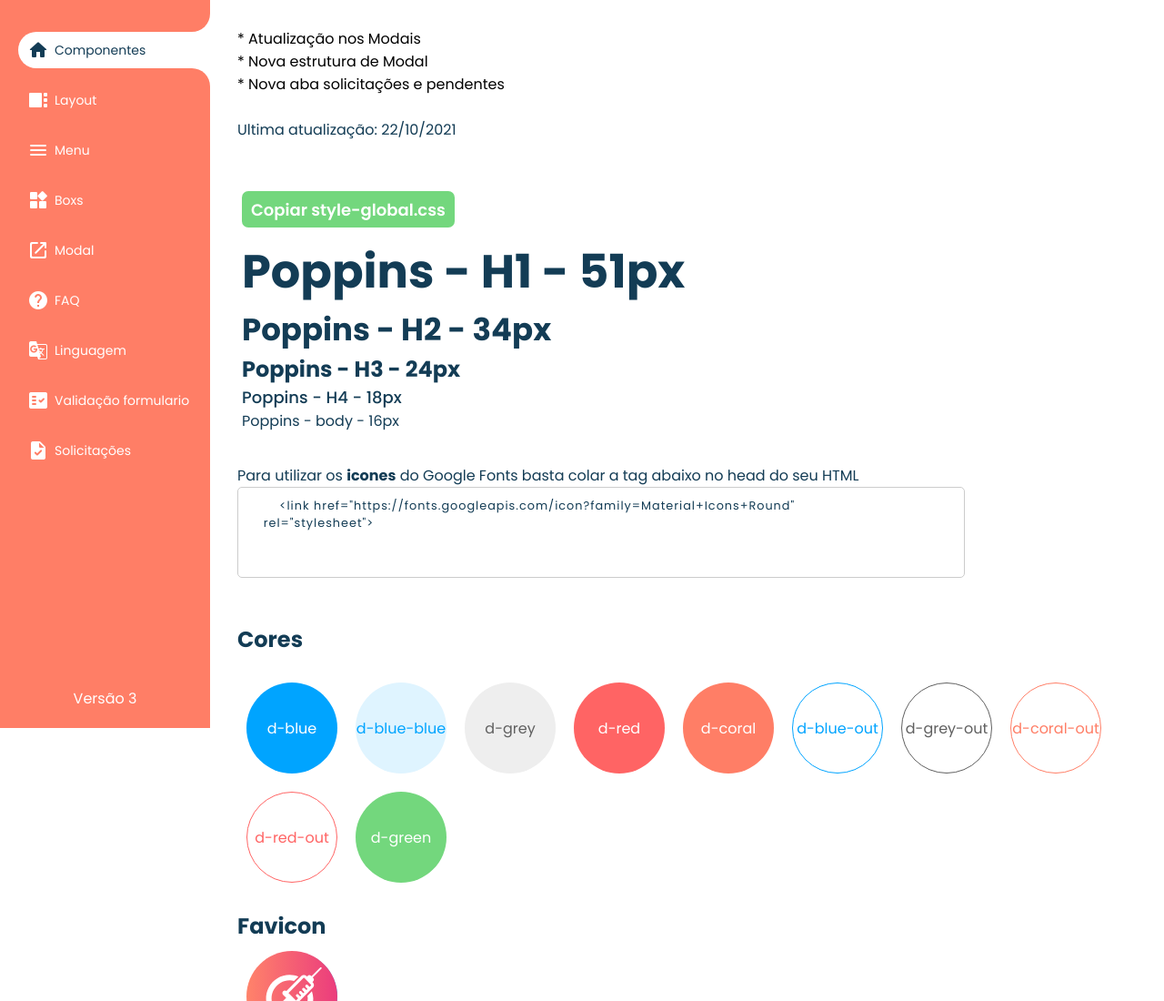
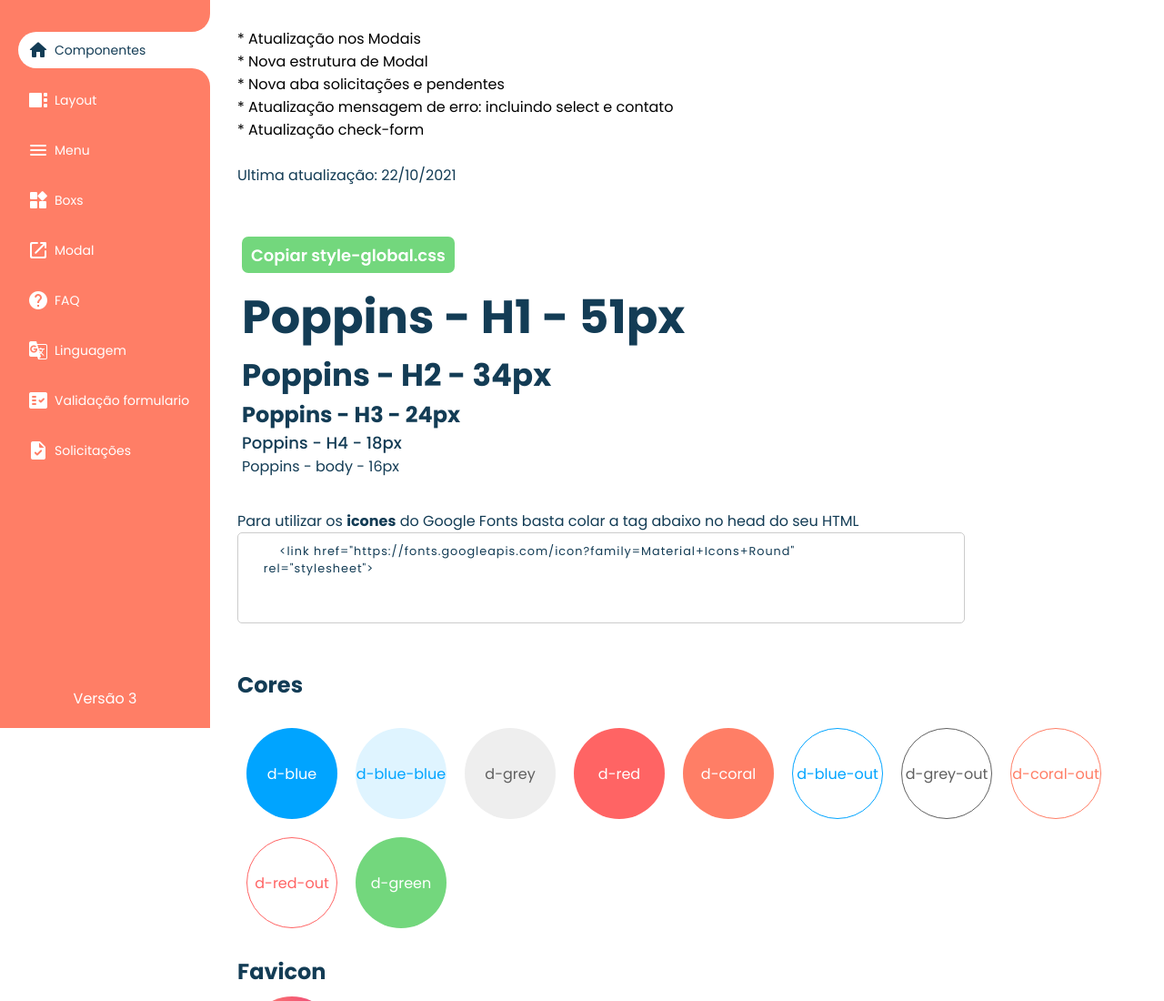
Before and after one commit to Forsoft-Academy-Full-Stack/default-civa.github.io, a website: page html/index.html in a window 1280 px wide. Shown: the top 1100 px of the page at 91% size. Drawn offline with Linux system fonts and the light colour scheme.

Commit message:
att descrição

```diff
--- a/html/index.html
+++ b/html/index.html
@@ -95,6 +95,8 @@ letter-spacing: 1px;
         <li>* Atualização nos Modais</li>
         <li>* Nova estrutura de Modal</li>
         <li>* Nova aba solicitações e pendentes</li>
+        <li>* Atualização mensagem de erro: incluindo select e contato</li>
+        <li>* Atualização check-form</li>
     </ul>
     <br>
     <p>Ultima atualização: 22/10/2021</p>
```
